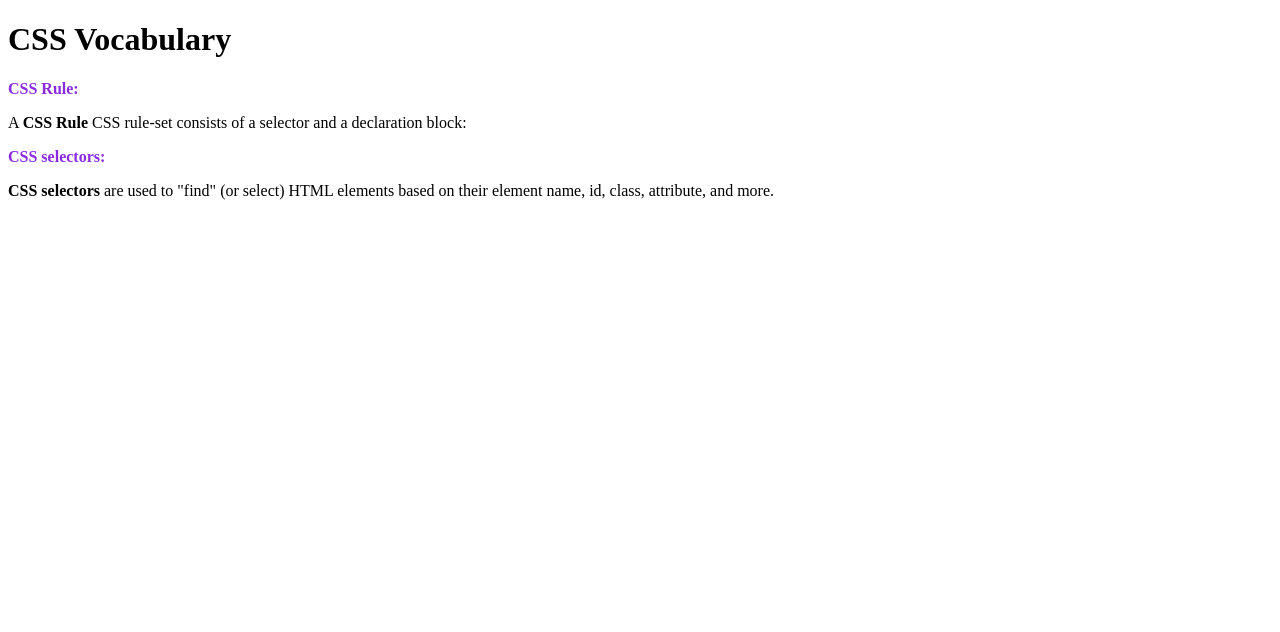
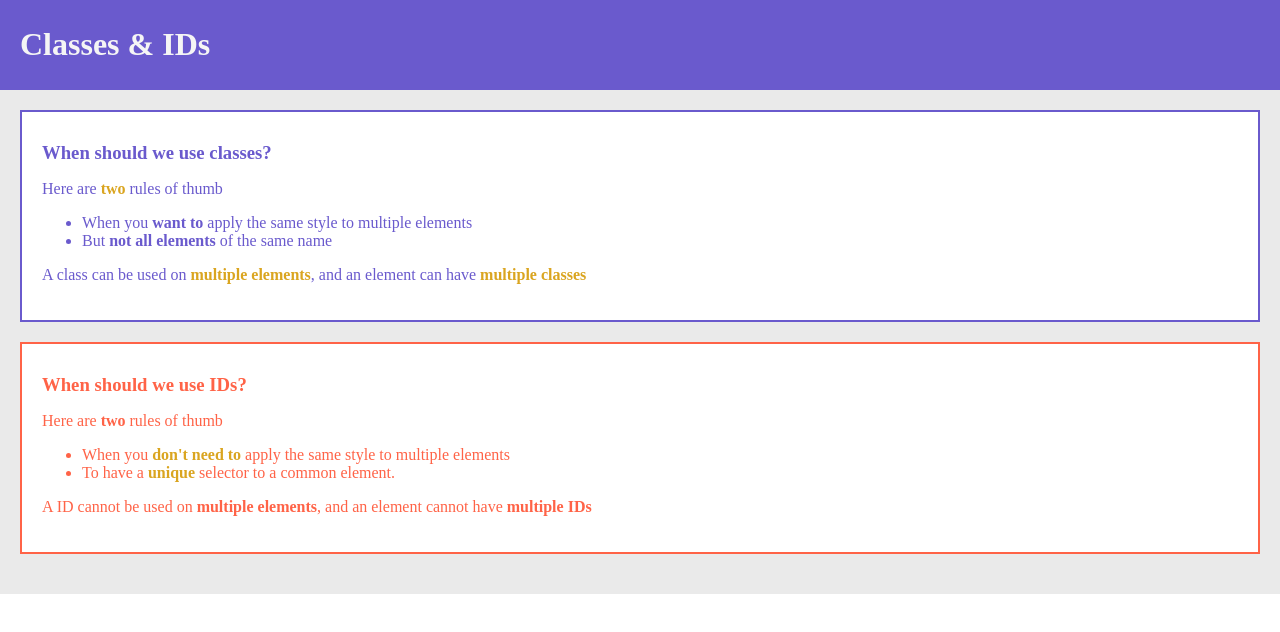
Before and after one commit to omermustafa/html_css, a plain HTML site: page index.html in a window 1280 px wide. Drawn offline with Linux system fonts and the light colour scheme.

Commit message:
Classes and IDs with selector rule

```diff
--- a/index.html
+++ b/index.html
@@ -1,26 +1,32 @@
-<!DOCTYPE html>
 <html>
-<head>
-    <meta charset="utf-8">
-    <meta http-equiv="X-UA-Compatible" content="IE=edge">
-    <title>Page Title</title>
-    <meta name="viewport" content="width=device-width, initial-scale=1">
-    <link rel="stylesheet" type="text/css" media="screen" href="style.css?v=1">
-    <!-- <script src="main.js"></script> -->
-</head>
-<body>
-    <h1>CSS Vocabulary</h1>
-    <section>
-        <b>CSS Rule:</b>
-        <p>
-            A <b>CSS Rule</b> CSS rule-set consists of a selector and a declaration block:
-        </p>
-    </section>
-    <div>
-        <b>CSS selectors:</b>
-        <p>
-            <b>CSS selectors</b> are used to "find" (or select) HTML elements based on their element name, id, class, attribute, and more.
-        </p>
-    </div>
-</body>
+    <head>
+        <link rel="stylesheet" href="instructor.css">
+        <link rel="stylesheet" href="style.css">
+        <title>Classes and IDs</title>
+    </head>
+    <body>
+        <header>
+            <h1 class="white">Classes & IDs</h1>
+        </header>
+        <main>
+            <section class="box" id="classes">
+                <h3>When should we use classes?</h3>
+                <p>Here are <b>two</b> rules of thumb</p>
+                <ul>
+                    <li>When you <b>want to</b> apply the same style to multiple elements</li>
+                    <li>But <b>not all elements</b> of the same name</li>
+                </ul>
+                <p>A class can be used on <b>multiple elements</b>, and an element can have <b>multiple classes</b></p>
+            </section>
+            <section class="box" id="ids">
+                <h3>When should we use IDs?</h3>
+                <p>Here are <b>two</b> rules of thumb</p>
+                <ul>
+                    <li>When you <b>don't need to</b> apply the same style to multiple elements</li>
+                    <li>To have a <b>unique</b> selector to a common element.</li>
+                </ul>
+                <p>A ID cannot be used on <b>multiple elements</b>, and an element cannot have <b>multiple IDs</b></p>
+            </section>
+        </main>
+    </body>
 </html>
--- /dev/null
+++ b/instructor.css
@@ -0,0 +1,19 @@
+body {
+    margin: 0;
+}
+header {
+    background-color: slateblue;
+    padding: 5px 20px;
+    color: whitesmoke;
+}
+main {
+    padding: 20px 20px;
+    background-color: #eaeaea
+}
+section {
+    padding: 20px;
+    margin-bottom: 20px;
+}
+section h3 {
+    margin: 10px 0;
+}
--- a/style.css
+++ b/style.css
@@ -1,9 +1,13 @@
-/* All the b in the section
-section b {
-    color: blueviolet;
-} */
-
-/* Child combinator:  Direct b children of section not grandchildren */
-section > b, div > b {
-    color: blueviolet;
+.box {
+    border: 2px solid;
+    background: white;
 }
+#classes {
+    color: slateblue;
+}
+#ids {
+    color: tomato;
+}
+#classes > p > b, #ids li > b {
+    color: goldenrod;
+}
```
